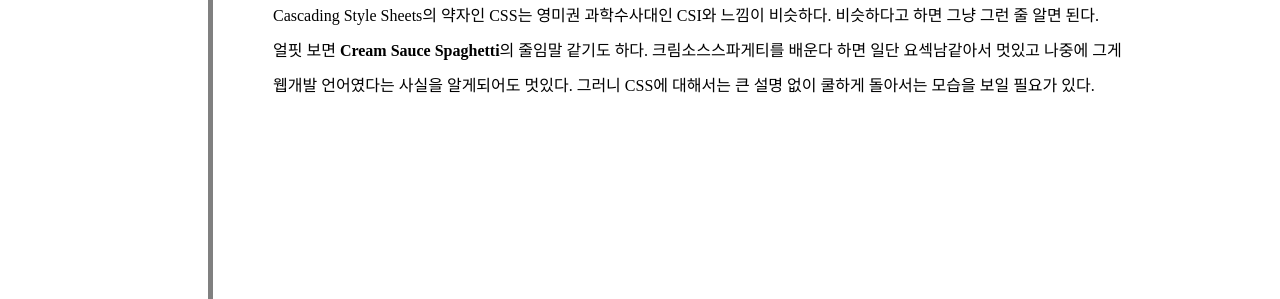
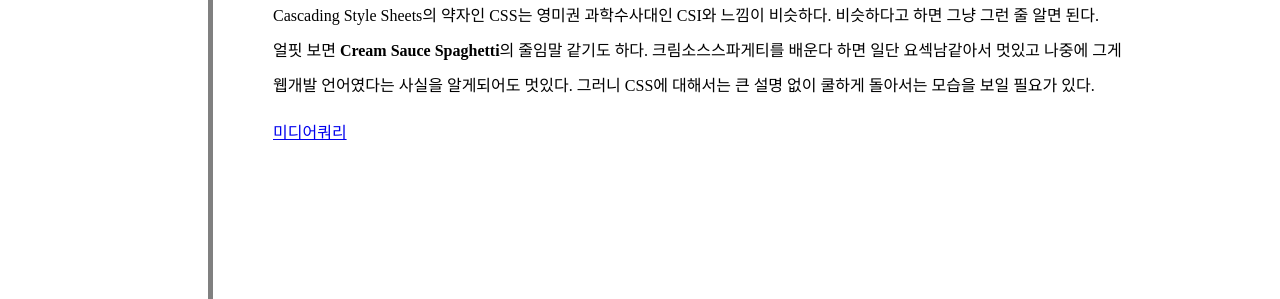
Before and after one commit to MKTGURU/webguru, a plain HTML site: page 2.html in a window 1280 px wide. Shown: the part 501-800 px from the top of the page. Drawn offline with Linux system fonts and the light colour scheme.

Commit message:
Update 2.html

```diff
--- a/2.html
+++ b/2.html
@@ -98,6 +98,7 @@
                 웹개발 언어였다는 사실을 알게되어도 멋있다. 그러니 CSS에 대해서는 큰 설명 없이
                 쿨하게 돌아서는 모습을 보일 필요가 있다.
             </p>
+               <a href="media.html">미디어쿼리</a>
         </div>
 
     </div>
```
